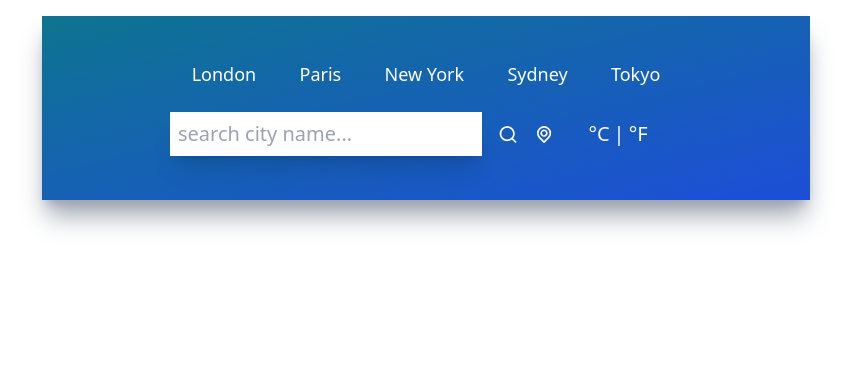
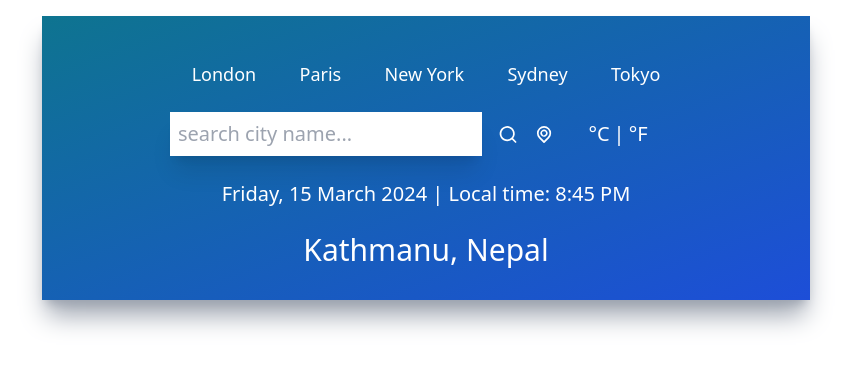
Before and after one commit to swoichha/react-weather-app, a React (Create React App) app: page / in a window 1280 px wide. Shown: the top 368 px of the page, without its empty margins (214-1065 px from the left). Built offline with nearby package versions, Linux system fonts and the light colour scheme.

Commit message:
added time and location component

```diff
--- a/src/App.js
+++ b/src/App.js
@@ -2,13 +2,16 @@
 import UilReact from '@iconscout/react-unicons/icons/uil-react'
 import NavBar from './components/NavBar';
 import SearchBar from './components/SearchBar';
+import { TimeAndLocation } from './components/TimeAndLocation';
 
 function App() {
   return (
     <>
       <div className="mx-auto max-w-screen-md mt-4 py-5 px-32 bg-gradient-to-br from-cyan-700 to-blue-700 h-fit shadow-xl shadow-gray-400">
         <NavBar />
-        <SearchBar/>
+        <SearchBar />
+
+        <TimeAndLocation/>
       </div>
 
     </>
--- /dev/null
+++ b/src/components/TimeAndLocation.jsx
@@ -0,0 +1,17 @@
+import React from "react";
+
+export const TimeAndLocation = () => {
+  return (
+    <div>
+      <div className="flex items-center justify-center my-6">
+        <p className="text-white text-xl font-extralight">
+          Friday, 15 March 2024 | Local time: 8:45 PM
+        </p>
+      </div>
+
+      <div className="flex items-center justify-center my-3">
+        <p className="text-white text-3xl font-medium">Kathmanu, Nepal</p>
+      </div>
+    </div>
+  );
+};
```
